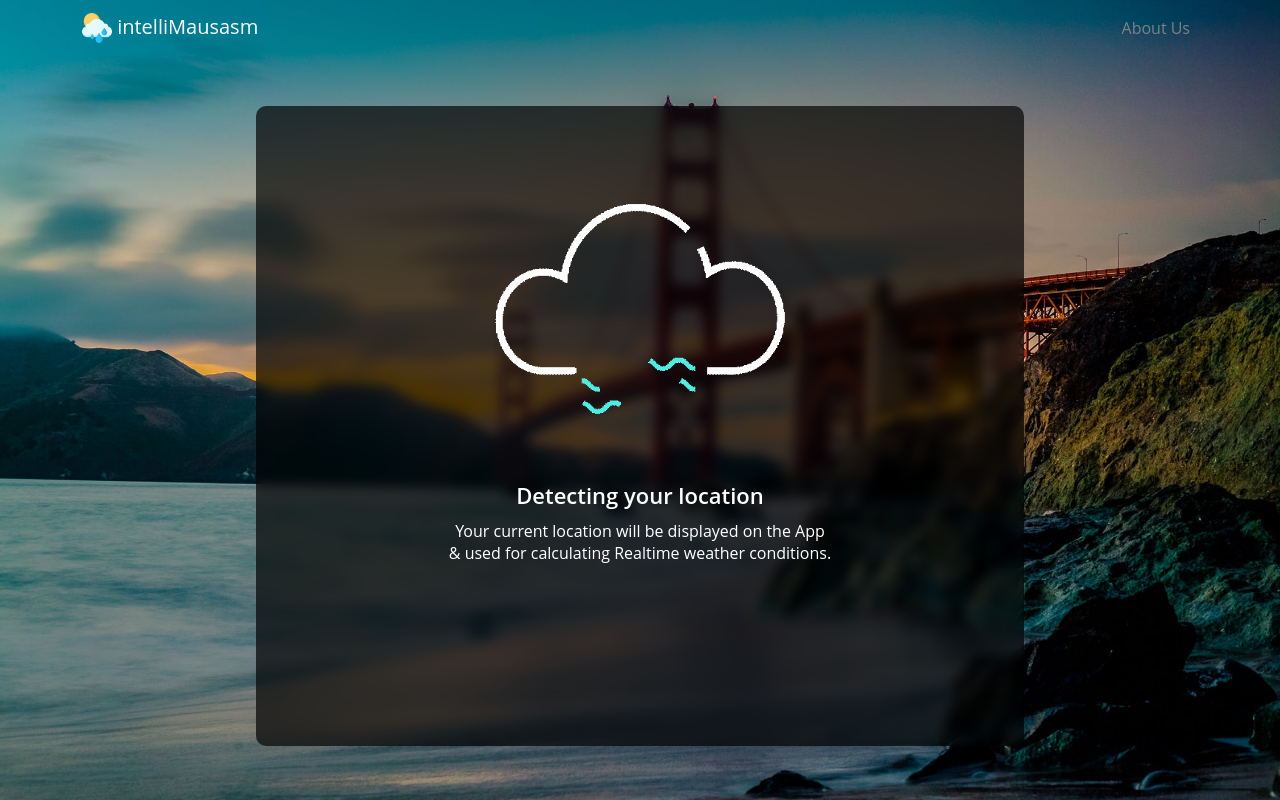
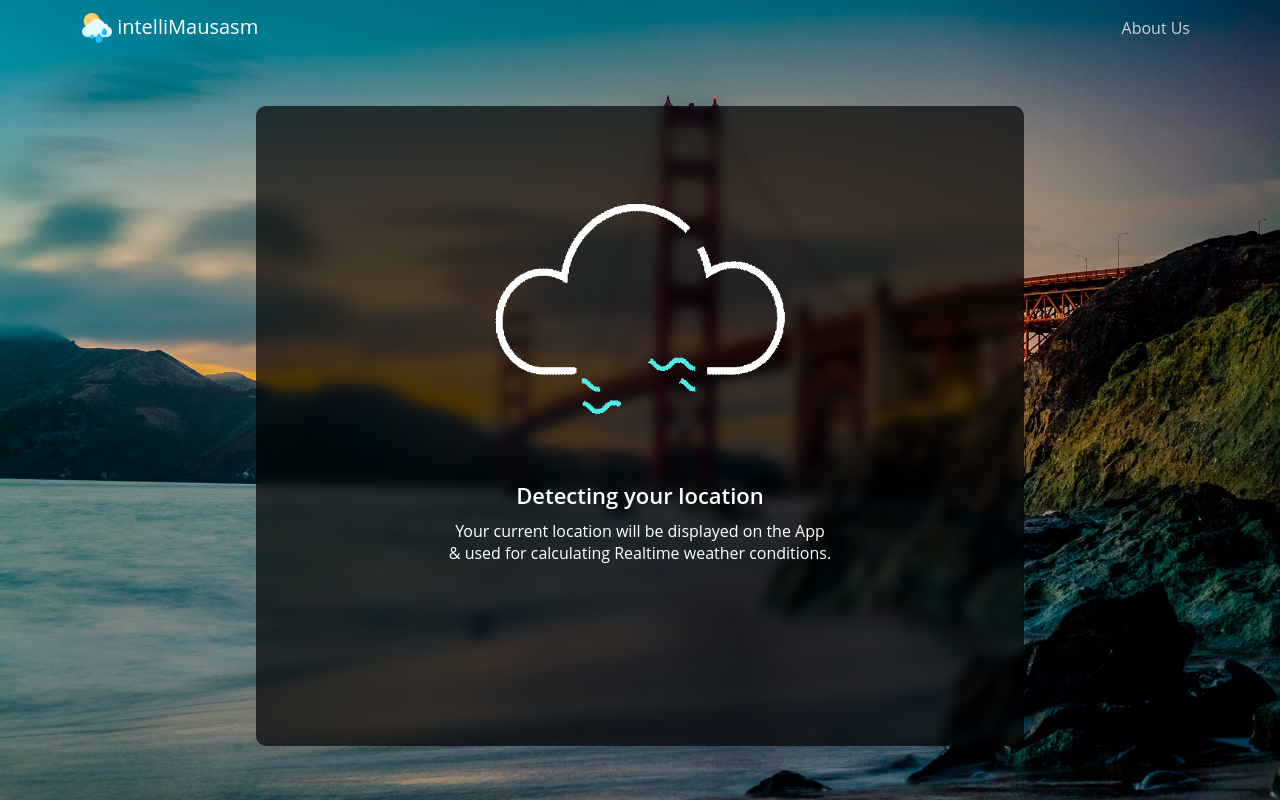
Before and after one commit to kovid112m/intelliMausam, a React (Create React App) app in the folder Front End/: page / in a window 1280 px wide. Built offline with nearby package versions, Linux system fonts and the light colour scheme; no server answers; the HTML template or start-up script is replaced by a standard one.

Commit message:
color fix

```diff
--- a/Front End/src/Components/Navigation.js
+++ b/Front End/src/Components/Navigation.js
@@ -20,7 +20,7 @@ function Navigation(props) {
       </Navbar.Brand>
       <Nav className="ml-auto">
         <Nav.Link href={props.location.pathname === "/about" ? "/" : "/about"} style={ {color: `${
-                  props.location.pathname === "/about" ? "white" : "grey"
+                  props.location.pathname === "/about" ? "white" : "#d3d3d3"
                 }`, font: "inherit"}}>{props.location.pathname === "/about" ? "Go Back" : "About Us"}</Nav.Link>
         </Nav>
   </Container>
```
Also changed, not shown: 2 other files (tests, documents, lock files or other folders).
